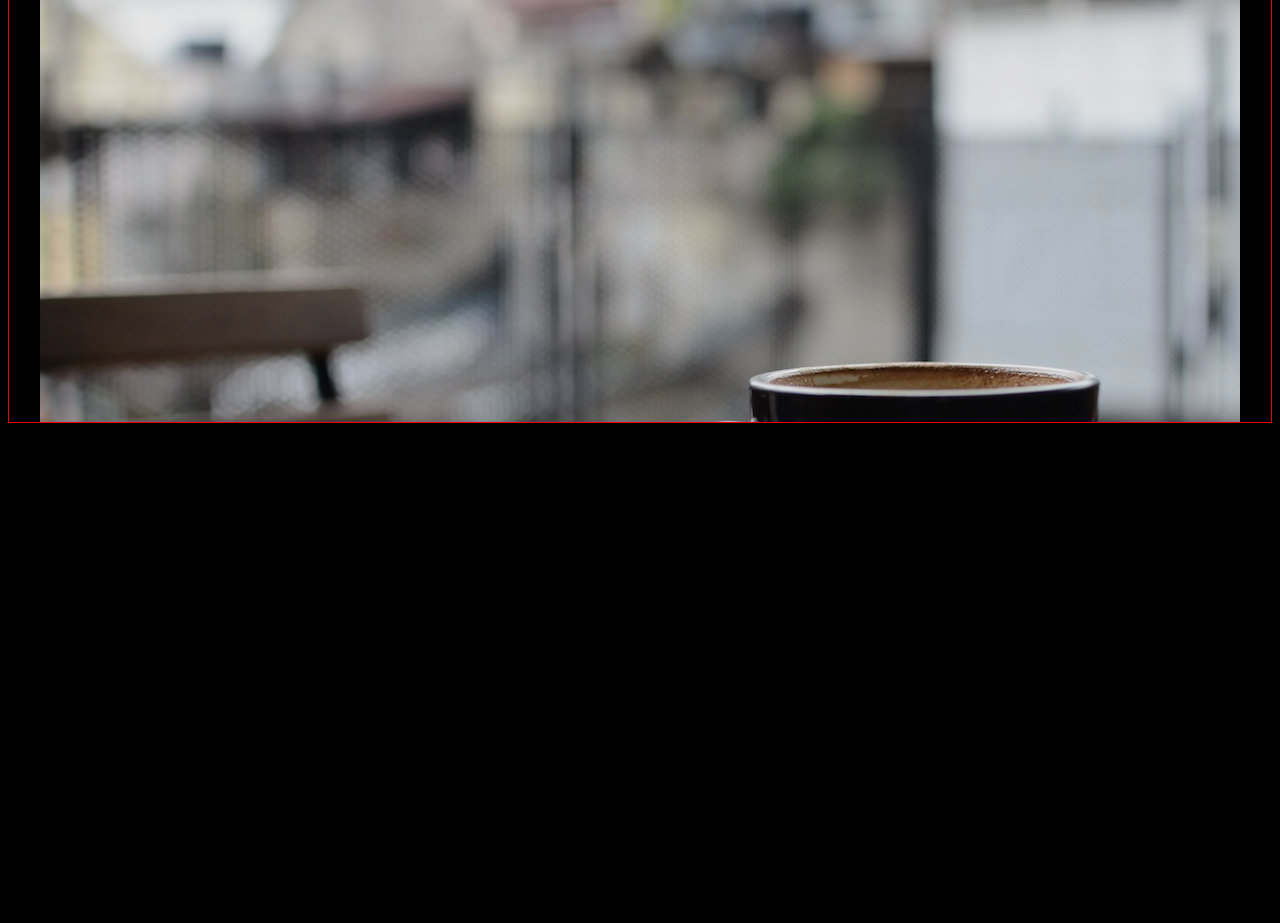
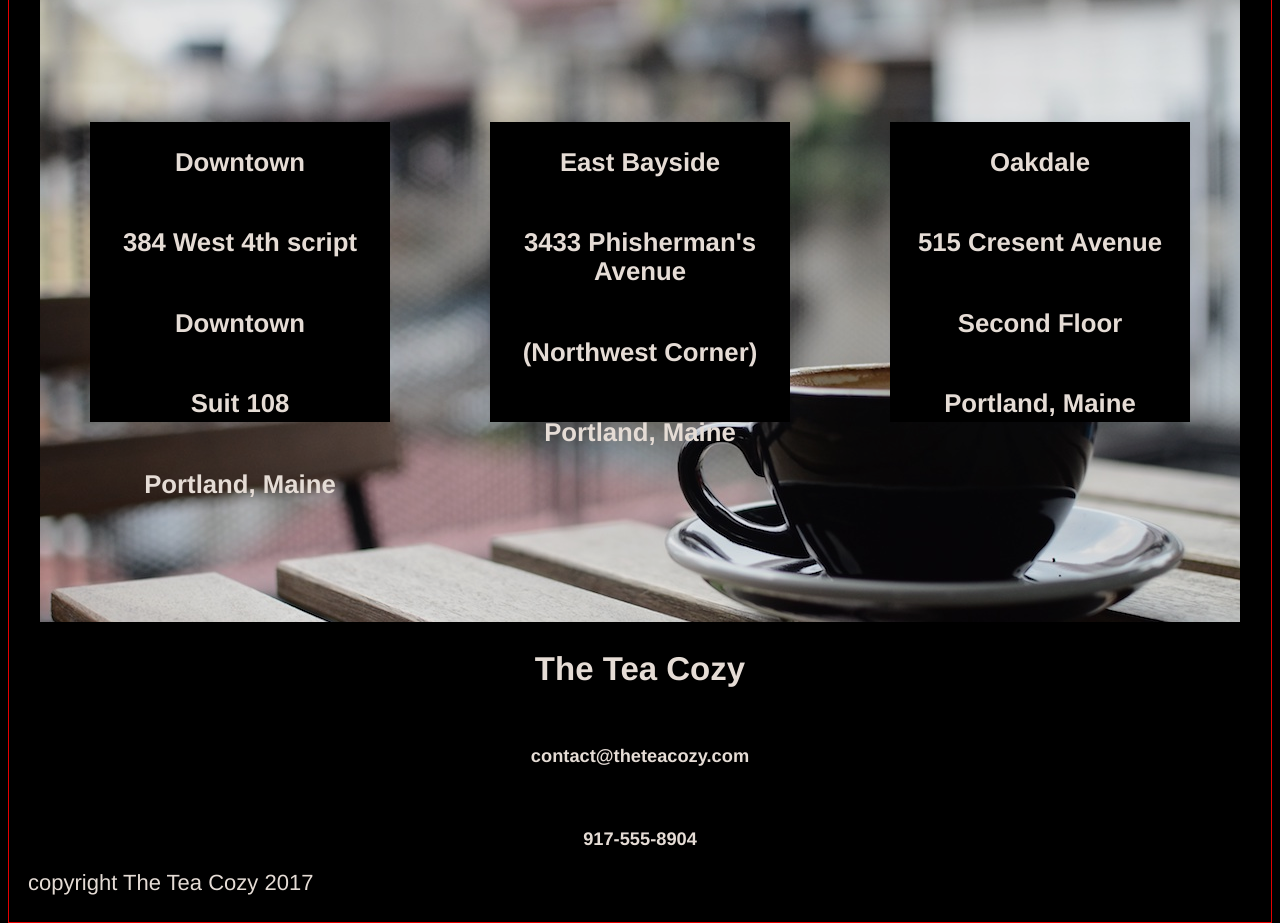
Before and after one commit to philferro/teacozy, a plain HTML site: page index.html in a window 1280 px wide. Shown: the part 1620-2543 px from the top of the page. Before the commit the page ends 2043 px from the top, so only its background shows below. Drawn offline with Linux system fonts and the light colour scheme.

Commit message:
update 4292018_1

```diff
--- a/index.html
+++ b/index.html
@@ -30,35 +30,56 @@
          <h2>Tea of the Month</h2>
          <h4>What's Steeping at The Tea Cozy?</h4>
            <div class="imageFlow">
-                <div class=”media”>
+                <div>
                      <img class="teaImages" src="./resources/images/img-berryblitz.jpg" alt="Berry Blitz Tea Image">
-                     <h4>Fall Berry Blitz Tea</h4>
+                     <h4 id="h4Margin">Fall Berry Blitz Tea</h4>
                 </div>
-                <div class=”media”>
+                <div>
                     <img class="teaImages" src="./resources/images/img-spiced-rum.jpg" alt="Spiced Rum Tea Image">
-                    <h4>Spiced Rum Tea</h4>
+                    <h4 id="h4Margin">Spiced Rum Tea</h4>
                 </div>
-                <div class=”media”>
+                <div>
                     <img class="teaImages" src="./resources/images/img-donut.jpg" alt="Seasonal Donutes Image">
-                    <h4>Seasonal Donuts</h4>
+                    <h4 id="h4Margin">Seasonal Donuts</h4>
                 </div>
-                <div class=”media”>
+                <div>
                     <img class="teaImages" src="./resources/images/img-myrtle-ave.jpg" alt="myrtle ave Image">
-                    <h4>Myrtle Ave Tea</h4>
+                    <h4 id="h4Margin">Myrtle Ave Tea</h4>
                 </div>
-                <div class=”media”>
+                <div>
                     <img class="teaImages" src="./resources/images/img-bedford-bizarre.jpg" alt="Bedford Bizzarre Image">
-                    <h4>Bedford Bizarre Tea</h4>
+                    <h4 id="h4Margin">Bedford Bizarre Tea</h4>
                 </div>
           </div>
      </div>
 
      <div class="locations">
-
-
+          <div class="locationsBox">
+              <h3>Downtown</h3>
+              <h3>384 West 4th script</h3>
+              <h3>Downtown</h3>
+              <h3>Suit 108</h3>
+              <h3>Portland, Maine</h3>
+          </div>
+          <div class="locationsBox">
+              <h3>East Bayside</h3>
+              <h3>3433 Phisherman's Avenue</h3>
+              <h3>(Northwest Corner)</h3>
+              <h3>Portland, Maine</h3>
+          </div>
+          <div class="locationsBox">
+            <h3>Oakdale</h3>
+            <h3>515 Cresent Avenue</h3>
+            <h3>Second Floor</h3>
+            <h3>Portland, Maine</h3>
+          </div>
      </div>
-
+     <footer>
+       <h2>The Tea Cozy</h2>
+       <h5>contact@theteacozy.com</h5>
+       <h5>917-555-8904</h5>
+     </footer>
    </div>
-
+  <p id="cr">copyright The Tea Cozy 2017</p>
   </body>
 </html>
--- a/resources/css/style.css
+++ b/resources/css/style.css
@@ -85,8 +85,6 @@ nav span {
   display: inline-flex;
   flex-direction: row;
   flex-wrap: wrap;
-  flex-flow:
-  margin: auto;
   justify-content: space-around;
   width: 1000px;
 }
@@ -96,9 +94,42 @@ nav span {
 }
 
 .locations{
-  display: flex;
+  display: inline-flex;
+  flex-direction: row;
+  flex-wrap: wrap;
+  justify-content: space-around;
   align-content: center;
+  align-items: center;
+  margin: auto;
   background-image: url("../images/img-locations-background.jpg");
-  height: 500px;
+  height: 700px;
   width: 1200px;
 }
+
+#id="h4Margin"{
+  margin-top: 10px;
+}
+
+footer{
+  display: flex;
+  flex-direction: column;
+  margin: auto;
+  text-align: center;
+  width: 100%;
+  height: 300px;
+}
+
+.locationsBox{
+  height: 300px;
+  width: 300px;
+  display: flex;
+  flex-direction: column;
+  margin: auto;
+  text-align: center;
+  background-color: black;
+}
+
+#cr{
+  margin-left: 20px;
+  text-align: left;
+}
```
